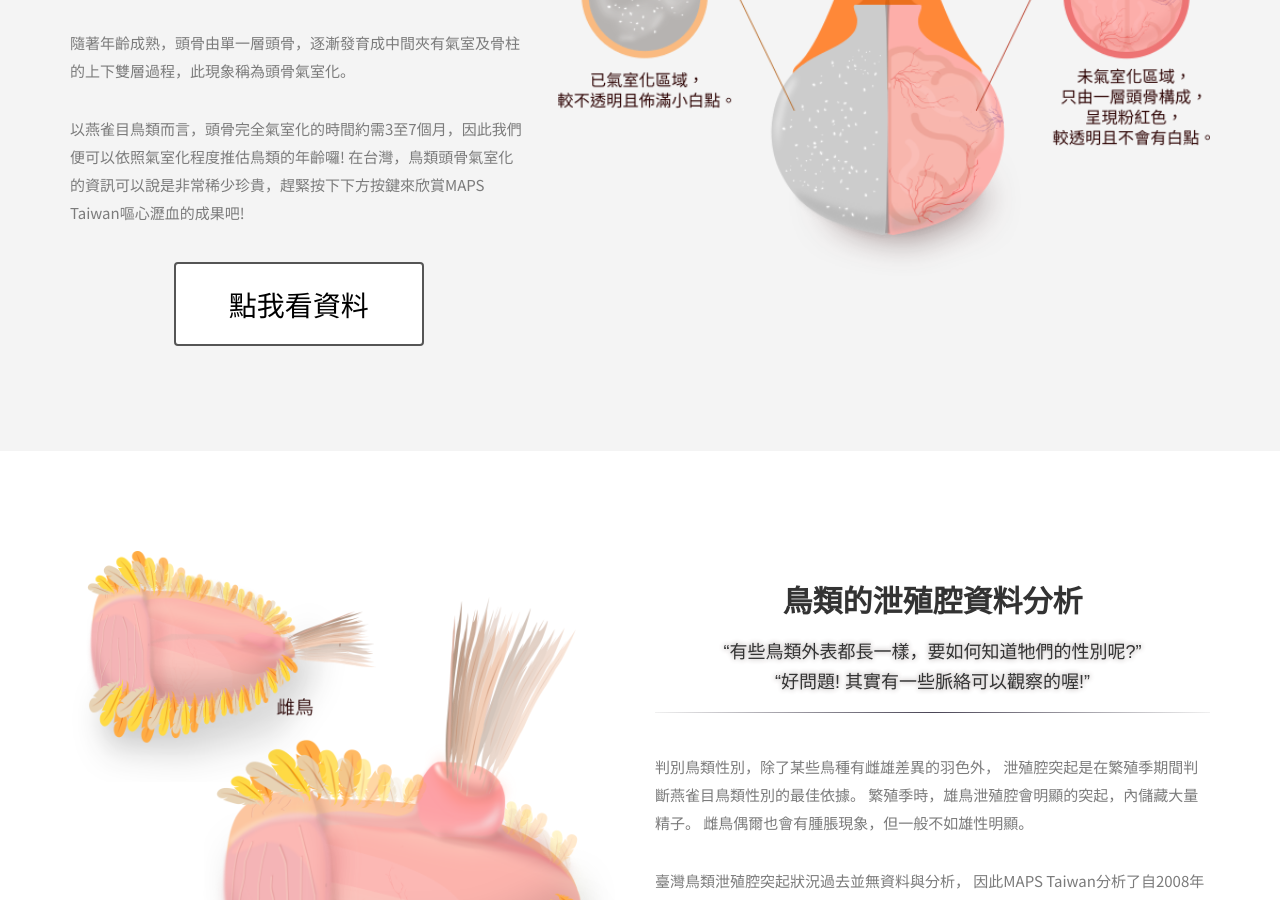
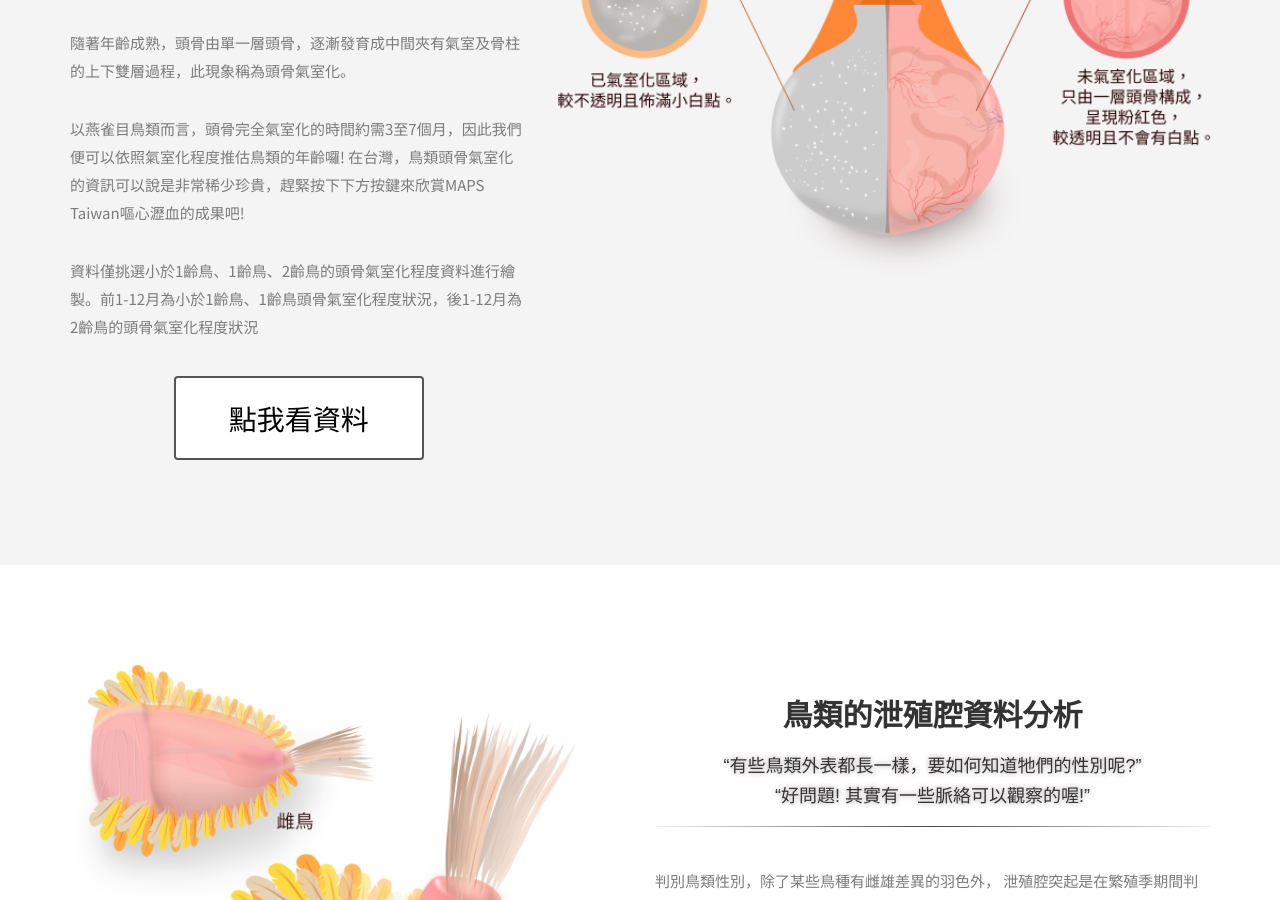
Before and after one commit to farewellXD/MAPS_Taiwan, a Jekyll site: the page built from index.html, in a window 1280 px wide and 900 px high, scrolled down 3086 px. Built offline with Jekyll 4.4.1, drawn with Linux system fonts in a browser that asks for light colours; nearby versions of some CDN libraries; some web fonts are replaced.

Commit message:
Update index.html

```diff
--- a/index.html
+++ b/index.html
@@ -185,6 +185,7 @@ permalink: /
               <p>隨著年齡成熟，頭骨由單一層頭骨，逐漸發育成中間夾有氣室及骨柱的上下雙層過程，此現象稱為頭骨氣室化。</p>
               <p>以燕雀目鳥類而言，頭骨完全氣室化的時間約需3至7個月，因此我們便可以依照氣室化程度推估鳥類的年齡囉!
               在台灣，鳥類頭骨氣室化的資訊可以說是非常稀少珍貴，趕緊按下下方按鍵來欣賞MAPS Taiwan嘔心瀝血的成果吧!</p>
+              <p>資料僅挑選小於1齡鳥、1齡鳥、2齡鳥的頭骨氣室化程度資料進行繪製。前1-12月為小於1齡鳥、1齡鳥頭骨氣室化程度狀況，後1-12月為2齡鳥的頭骨氣室化程度狀況</p>
 
             </div>
           <br>
```
